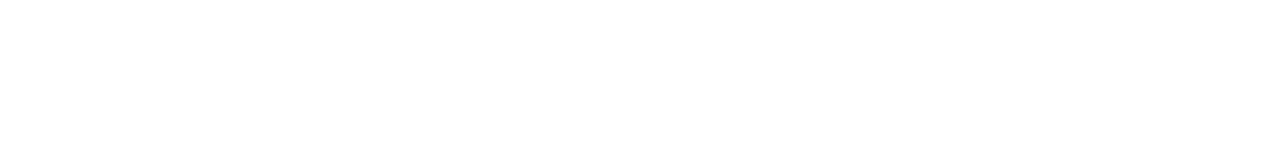
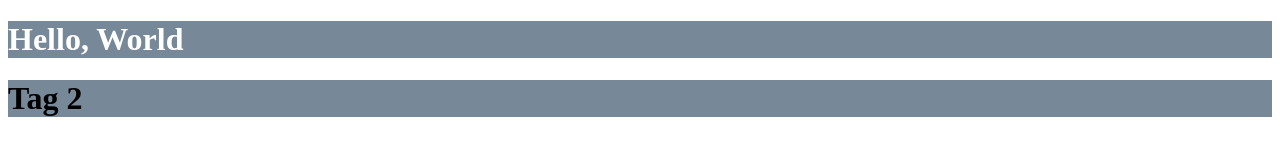
Before and after one commit to weerachai06/web-design, a plain HTML site: page w-3/group1/index.html in a window 1280 px wide. Drawn offline with Linux system fonts and the light colour scheme.

Commit message:
uploaded

```diff
--- a/w-3/group1/index.html
+++ b/w-3/group1/index.html
@@ -4,8 +4,22 @@
     <meta charset="UTF-8">
     <meta name="viewport" content="width=device-width, initial-scale=1.0">
     <title>Document</title>
+    <style>
+        div{
+            background-color: lightslategrey;
+        }
+        .item{
+            color: white;
+        }
+    </style>
 </head>
 <body>
+    <div class="item">
+        <h1>Hello, World</h1>
+    </div>
 
+    <div>
+        <h1>Tag 2</h1>
+    </div>
 </body>
 </html>
```
Also changed, not shown: 1 other file.
